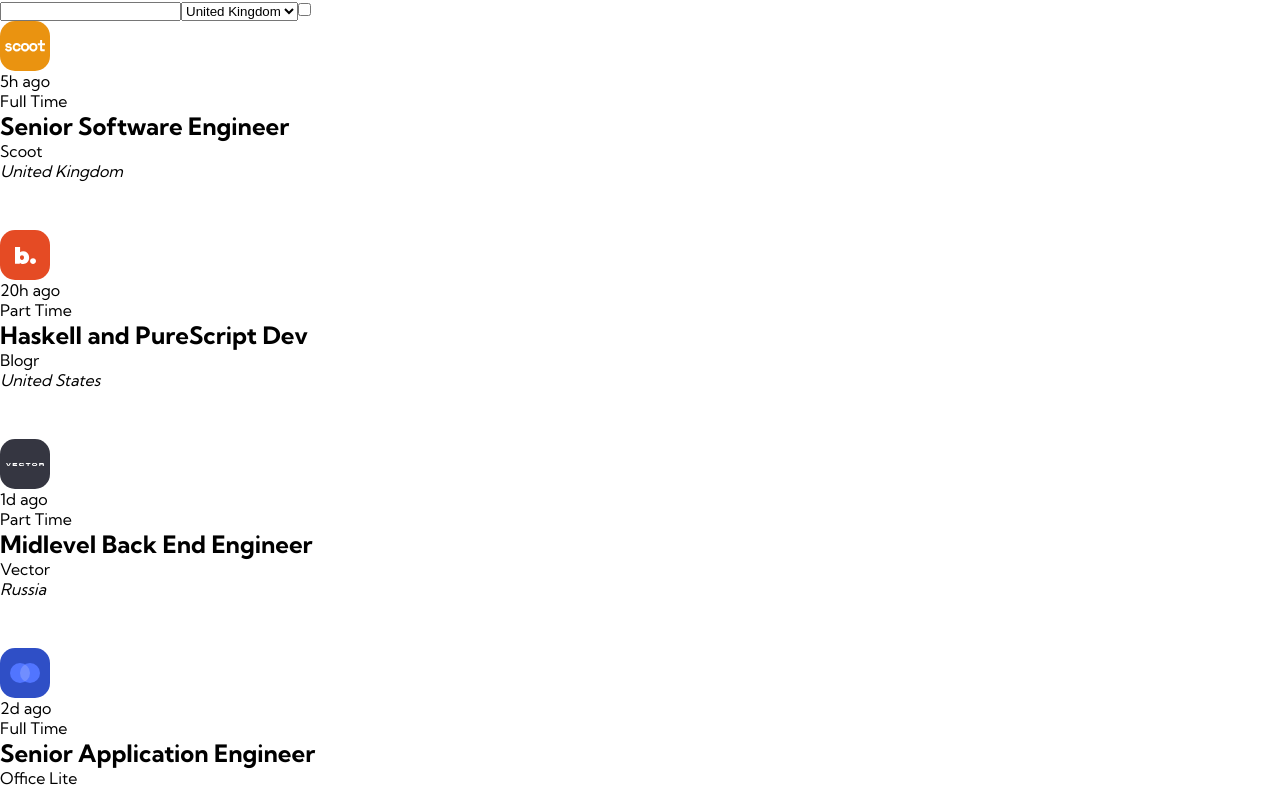
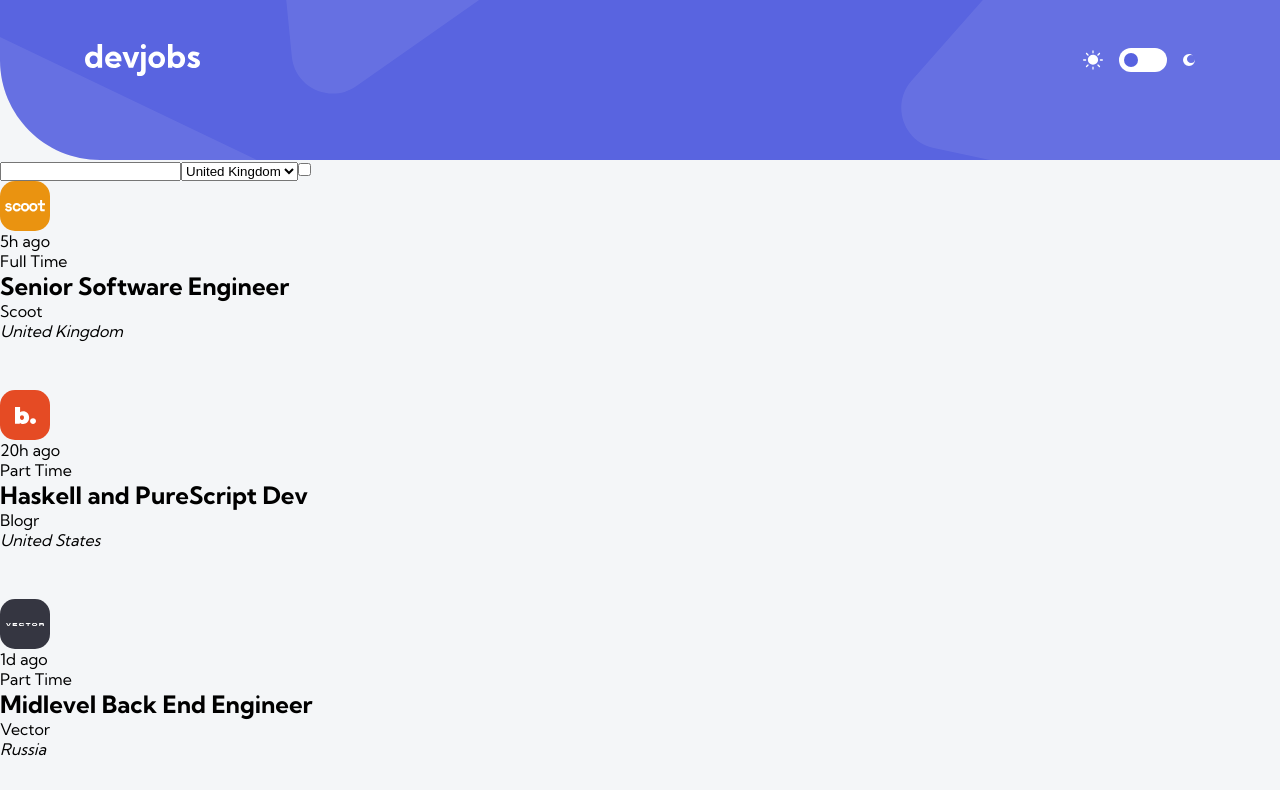
Before and after one commit to ionStici/devjobs-web-app, a Next.js app: page / in a window 1280 px wide. Shown: the top 790 px of the page. Built offline with nearby package versions, Linux system fonts and the light colour scheme.

Commit message:
Add Layout & Header + Theme Switch Logic

```diff
--- a/src/components/Home/FilterBar.js
+++ b/src/components/Home/FilterBar.js
@@ -1,7 +1,7 @@
 import Image from "next/image";
 import { useState } from "react";
 
-function FilterBar({ locations }) {
+function FilterBar({ locations, setJobFilter }) {
   const iconSearch = "assets/desktop/icon-search.svg";
   const iconLocation = "assets/desktop/icon-location.svg";
   const iconCheck = "assets/desktop/icon-check.svg";
--- /dev/null
+++ b/src/components/layout/Header.js
@@ -0,0 +1,54 @@
+import styles from "./../../styles/Header.module.scss";
+import { useState, useEffect } from "react";
+import { assets } from "@/data/assets";
+import Image from "next/image";
+import Link from "next/link";
+
+const { iconMoon, iconSun, logo } = assets.desktop;
+
+function Header() {
+  const [theme, setTheme] = useState("light");
+
+  useEffect(() => {
+    const mediaQuery = window.matchMedia("(prefers-color-scheme: dark)");
+    const handleChange = (e) => setTheme(e.matches ? "dark" : "light");
+    mediaQuery.addEventListener("change", handleChange);
+    setTheme(mediaQuery.matches ? "dark" : "light");
+    return () => mediaQuery.removeEventListener("change", handleChange);
+  }, []);
+
+  useEffect(() => {
+    const { body } = document;
+    body.classList = "";
+    body.classList.add(theme === "dark" ? "dark" : "light");
+  }, [theme]);
+
+  function handleThemeSwitch() {
+    setTheme((prev) => (prev === "dark" ? "light" : "dark"));
+  }
+
+  return (
+    <>
+      <header className={styles.header}>
+        <div className={styles.wrapper}>
+          <Link href="/">
+            <Image src={logo} alt="DevJobs Logo" width={115} height={32} />
+          </Link>
+          <button onClick={handleThemeSwitch}>
+            <Image src={iconSun} alt="" width={20} height={20} />
+            <div className={styles.toggle}>
+              <div
+                className={`${styles.circle} ${
+                  theme === "dark" ? styles.to_left : ""
+                }`}
+              ></div>
+            </div>
+            <Image src={iconMoon} alt="" width={12} height={12} />
+          </button>
+        </div>
+      </header>
+    </>
+  );
+}
+
+export default Header;
--- /dev/null
+++ b/src/components/layout/Layout.js
@@ -0,0 +1,12 @@
+import Header from "./Header";
+
+function Layout({ children }) {
+  return (
+    <main>
+      <Header />
+      {children}
+    </main>
+  );
+}
+
+export default Layout;
--- /dev/null
+++ b/src/data/assets.js
@@ -0,0 +1,20 @@
+export const assets = {
+  mobile: {
+    bgPatternHeader: "/assets/mobile/bg-pattern-header.svg",
+    bgPatternFooter: "/assets/mobile/bg-pattern-detail-footer.svg",
+    iconFilter: "/assets/mobile/icon-filter.svg",
+  },
+  tablet: {
+    bgPatternHeader: "/assets/tablet/bg-pattern-header.svg",
+  },
+  desktop: {
+    bgPatternHeader: "/assets/desktop/bg-pattern-header.svg",
+    bgPatternFooter: "/assets/desktop/bg-pattern-detail-footer.svg",
+    iconCheck: "/assets/desktop/icon-check.svg",
+    iconLocation: "/assets/desktop/icon-location.svg",
+    iconMoon: "/assets/desktop/icon-moon.svg",
+    iconSearch: "/assets/desktop/icon-search.svg",
+    iconSun: "/assets/desktop/icon-sun.svg",
+    logo: "/assets/desktop/logo.svg",
+  },
+};
--- a/src/pages/_app.js
+++ b/src/pages/_app.js
@@ -1,5 +1,10 @@
 import "@/styles/globals.scss";
+import Layout from "@/components/layout/Layout";
 
 export default function App({ Component, pageProps }) {
-  return <Component {...pageProps} />;
+  return (
+    <Layout>
+      <Component {...pageProps} />
+    </Layout>
+  );
 }
--- a/src/pages/_document.js
+++ b/src/pages/_document.js
@@ -11,7 +11,7 @@
           rel="stylesheet"
         />
       </Head>
-      <body>
+      <body className="light">
         <Main />
         <NextScript />
       </body>
--- /dev/null
+++ b/src/styles/Header.module.scss
@@ -0,0 +1,73 @@
+.header {
+  height: 136px;
+  padding: 32px 24px;
+
+  background-image: url("/assets/mobile/bg-pattern-header.svg");
+  background-repeat: no-repeat;
+  background-size: cover;
+
+  @media only screen and (min-width: 768px) {
+    height: 160px;
+    padding: 42px 40px;
+
+    background-image: url("/assets/tablet/bg-pattern-header.svg");
+    background-position: bottom left;
+  }
+
+  @media only screen and (min-width: 1200px) {
+    padding-top: 44px;
+
+    background-image: url("/assets/desktop/bg-pattern-header.svg");
+  }
+
+  .wrapper {
+    display: flex;
+    align-items: flex-start;
+    justify-content: space-between;
+
+    @media only screen and (min-width: 768px) {
+      max-width: 750px;
+      margin: 0 auto;
+    }
+
+    @media only screen and (min-width: 1200px) {
+      max-width: 1110px;
+    }
+  }
+
+  button {
+    display: flex;
+    align-items: center;
+    column-gap: 16px;
+    border: none;
+    padding: 4px 0;
+    background-color: transparent;
+    cursor: pointer;
+
+    &:hover {
+      .circle {
+        background-color: var(--color-light-violet);
+      }
+    }
+  }
+
+  .toggle {
+    width: 48px;
+    height: 24px;
+    padding: 5px;
+    border-radius: 50px;
+    background-color: var(--color-white);
+  }
+
+  .circle {
+    width: 14px;
+    height: 14px;
+    border-radius: 50%;
+    background-color: var(--color-violet);
+    transition: background-color 0.2s, transform 0.2s;
+  }
+
+  .to_left {
+    transform: translateX(24px);
+  }
+}
--- a/src/styles/globals.scss
+++ b/src/styles/globals.scss
@@ -10,9 +10,11 @@
 }
 
 .light {
+  --color-bg: #f4f6f8;
 }
 
 .dark {
+  --color-bg: #121721;
 }
 
 * {
@@ -31,4 +33,6 @@
 }
 
 body {
+  background-color: var(--color-bg);
+  transition: background-color 0.2s;
 }
```
Also changed, not shown: public/assets/desktop/icon-moon.svg.
